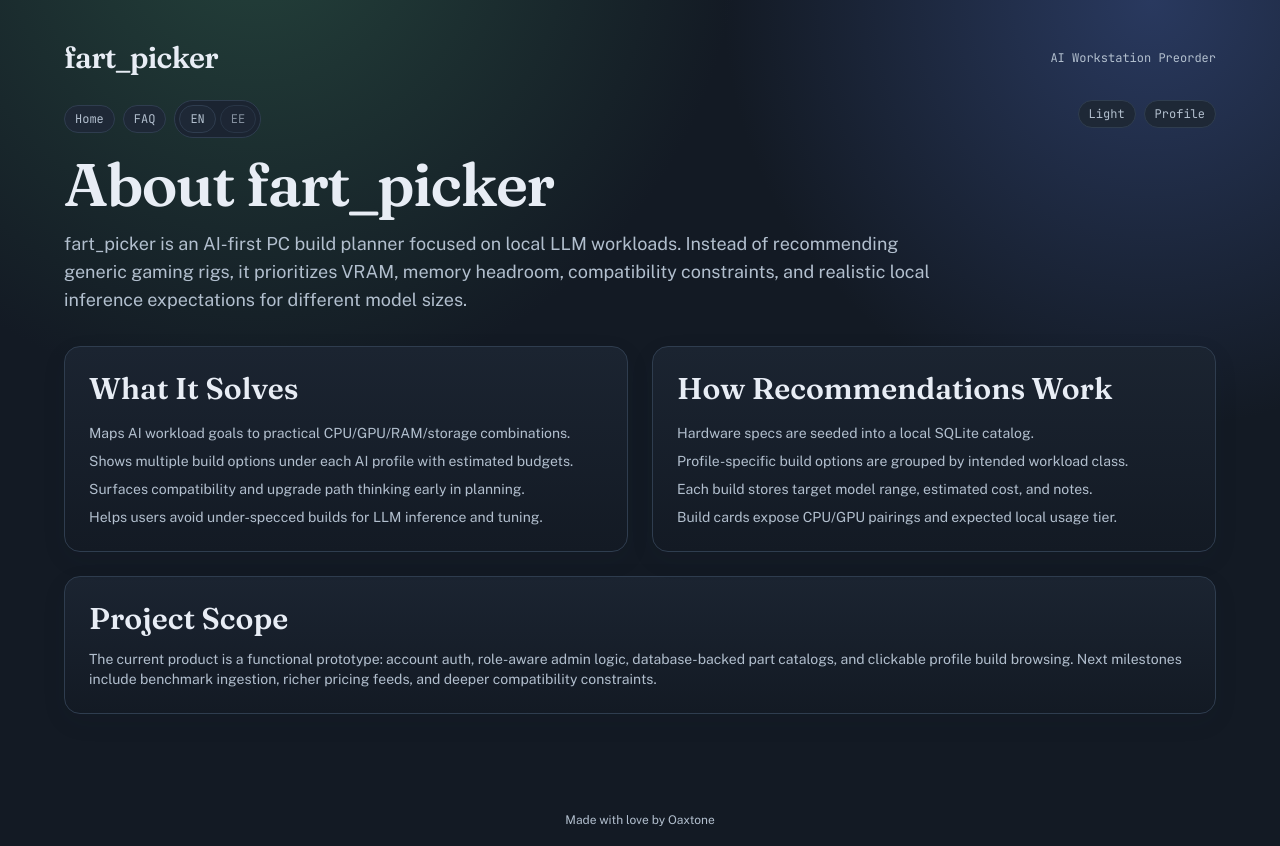
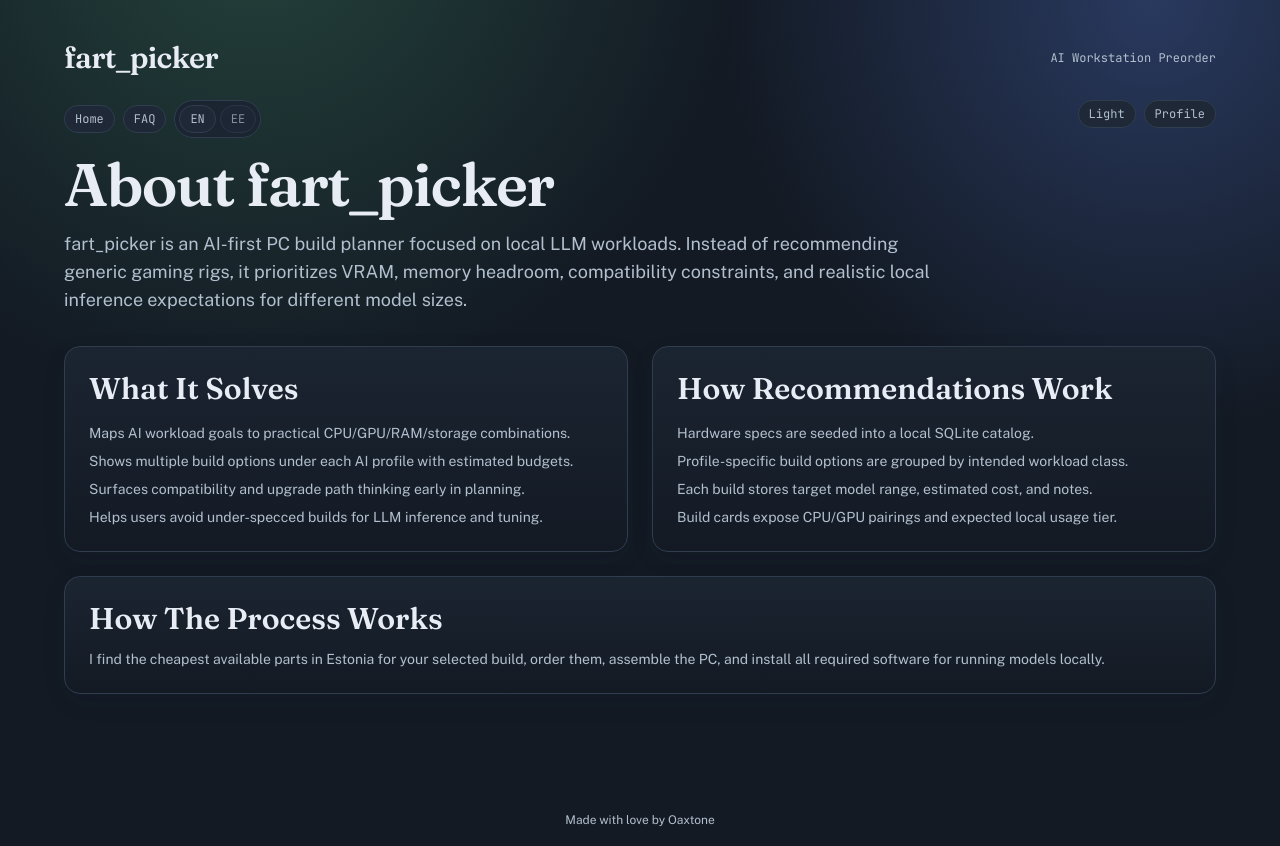
Before and after one commit to tamkivi/fart_picker, a Next.js app: page /about in a window 1280 px wide. Built offline with nearby package versions, Linux system fonts and the light colour scheme; no server answers.

Commit message:
Replace About project scope with Estonia sourcing process box

```diff
--- a/src/app/about/page.tsx
+++ b/src/app/about/page.tsx
@@ -43,11 +43,11 @@ export default async function AboutPage() {
             "Each build stores target model range, estimated cost, and notes.",
             "Build cards expose CPU/GPU pairings and expected local usage tier.",
           ],
-    scopeTitle: lang === "et" ? "Projekti ulatus" : "Project Scope",
-    scopeDescription:
+    processTitle: lang === "et" ? "Kuidas protsess töötab" : "How The Process Works",
+    processDescription:
       lang === "et"
-        ? "Praegune toode on toimiv prototüüp: konto autentimine, rollipõhine admin-loogika, andmebaasipõhised komponentide kataloogid ja klikitav profiilipõhine ehituste sirvimine. Järgmised verstapostid on benchmark-ide automaatne lisamine, rikkalikumad hinnavoogud ja sügavamad ühilduvuspiirangud."
-        : "The current product is a functional prototype: account auth, role-aware admin logic, database-backed part catalogs, and clickable profile build browsing. Next milestones include benchmark ingestion, richer pricing feeds, and deeper compatibility constraints.",
+        ? "Otsin Eesti turult sinu valitud ehituse jaoks kõige soodsamad komponendid, tellin need ära, komplekteerin arvuti ning paigaldan kogu vajaliku tarkvara lokaalsete mudelite käitamiseks."
+        : "I find the cheapest available parts in Estonia for your selected build, order them, assemble the PC, and install all required software for running models locally.",
   };
 
   return (
@@ -95,8 +95,8 @@ export default async function AboutPage() {
         </div>
 
         <section className="wireframe-panel mt-6 p-6">
-          <h2 className="font-display text-3xl font-semibold">{copy.scopeTitle}</h2>
-          <p className="mt-3 text-sm text-[color:var(--muted)]">{copy.scopeDescription}</p>
+          <h2 className="font-display text-3xl font-semibold">{copy.processTitle}</h2>
+          <p className="mt-3 text-sm text-[color:var(--muted)]">{copy.processDescription}</p>
         </section>
       </section>
     </main>
```
